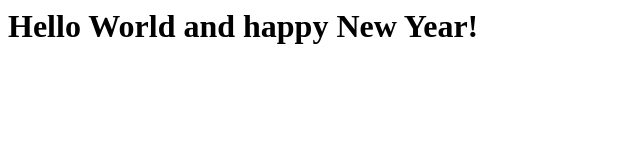
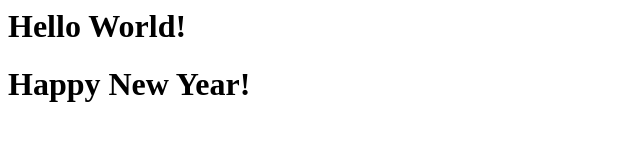
Before and after one commit to karolina-szymanska/GitHub-Actions-Introduction, a plain HTML site: page index.html in a window 1280 px wide. Shown: the whole page, without its empty margins (0-640 px from the left). Drawn offline with Linux system fonts and the light colour scheme.

Commit message:
Update index.html

```diff
--- a/index.html
+++ b/index.html
@@ -3,6 +3,7 @@
   <title>GitHub Pages Demo</title>
 </head>
 <body>
-  <h1>Hello World and happy New Year!</h1>
+  <h1>Hello World!</h1>
+  <h1>Happy New Year!</h1>
 </body>
 </html>
```
